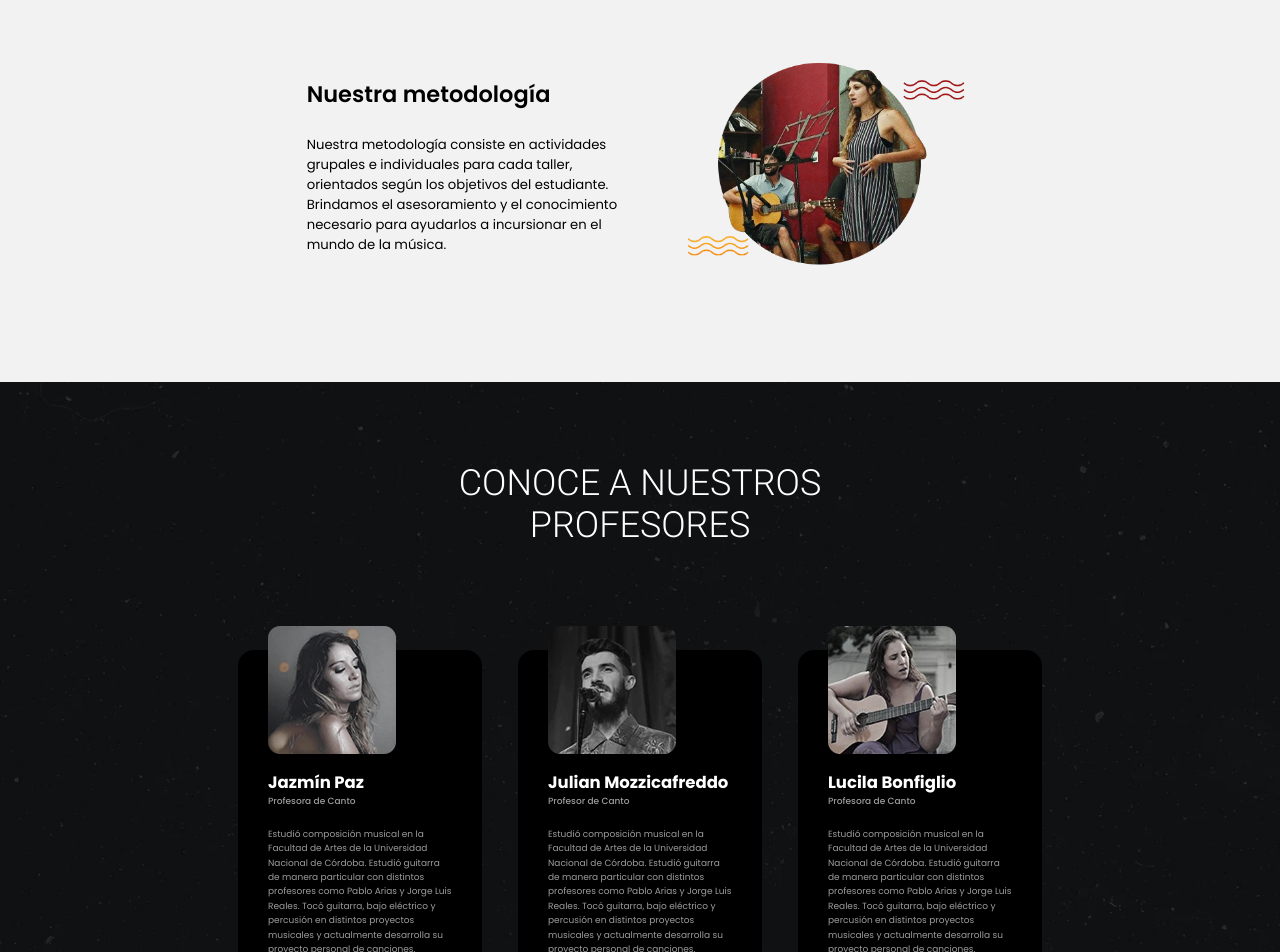
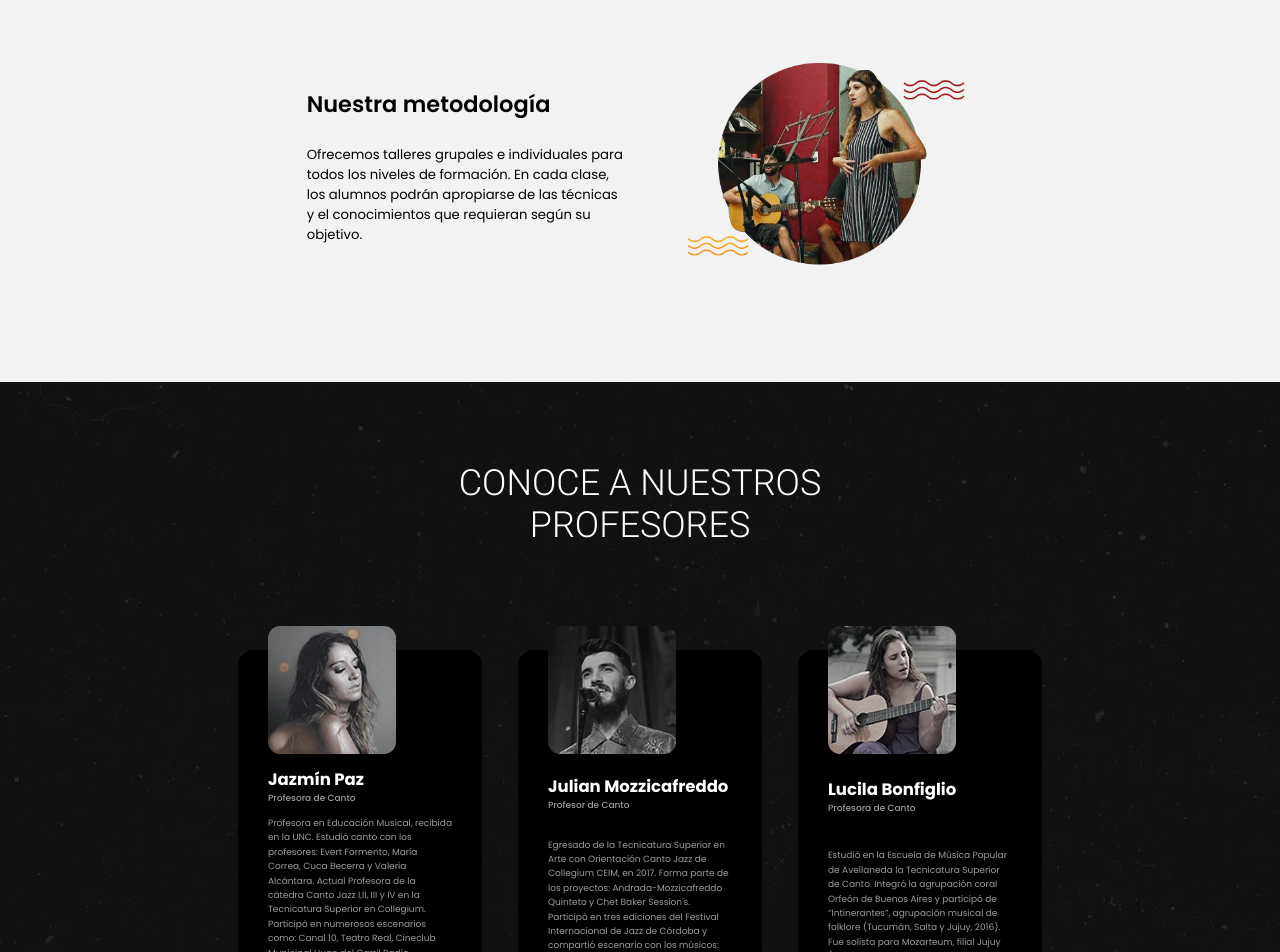
Before and after one commit to agusand/casa-canto, a Next.js app: page / in a window 1280 px wide. Shown: the part 1900-2852 px from the top of the page. Built offline with nearby package versions, Linux system fonts and the light colour scheme.

Commit message:
Final fixes

```diff
--- a/public/assets/data/featuresCards.js
+++ b/public/assets/data/featuresCards.js
@@ -7,7 +7,7 @@ const data = [
 	},
 	{
 		title: "Eventos junto a los alumnos",
-		text: "Organizamos eventos a lo largo del año como Conciertos, Picnics musicales, Festejo del día de la primavera, Audiciones en teatros, grabaciones, entre otros. Nuestros alumnos suben al escenario para poner en práctica todo lo aprendido en los talleres.",
+		text: "Organizamos eventos a lo largo del año como Conciertos, Picnics musicales, Festejo del día de la primavera, Audiciones en teatros, grabaciones, entre otros en donde nuestros alumnos suben al escenario para poner en práctica todo lo aprendido en los talleres.",
 		image: "assets/images/why/eventos-junto-a-los-alumnos.webp",
 		reverse: true,
 		height: 30,
@@ -20,7 +20,7 @@ const data = [
 	},
 	{
 		title: "Nuestra metodología",
-		text: "Nuestra metodología consiste en actividades grupales e individuales  para cada taller,  orientados según los objetivos del estudiante. Brindamos el asesoramiento y el conocimiento necesario para ayudarlos a incursionar en el mundo de la música.",
+		text: "Ofrecemos talleres grupales e individuales para todos los niveles de formación. En cada clase, los alumnos podrán apropiarse de las técnicas y el conocimientos que requieran según su objetivo.",
 		image: "assets/images/why/nuestra-metodologia.webp",
 		reverse: true,
 		height: 30,
--- a/public/assets/data/teachersCards.js
+++ b/public/assets/data/teachersCards.js
@@ -2,55 +2,55 @@ const data = [
 	{
 		title: "Jazmín Paz",
 		subtitle: "Profesora de Canto",
-		text: "Estudió composición musical en la Facultad de Artes de la Universidad Nacional de Córdoba. Estudió guitarra de manera particular con distintos profesores como Pablo Arias y Jorge Luis Reales. Tocó guitarra, bajo eléctrico y percusión en distintos proyectos musicales y actualmente desarrolla su proyecto personal de canciones.",
+		text: "Profesora en Educación Musical, recibida en la UNC. Estudió canto con los profesores: Evert Formento, María Correa, Cuca Becerra y Valeria Alcántara. Actual Profesora de la cátedra Canto Jazz I,II, III y IV en la Tecnicatura Superior en Collegium. Participó en numerosos escenarios como: Canal 10, Teatro Real, Cineclub Municipal Hugo del Carril Radio Nacional, en Monteal, Canadá entre otros.",
 		image: "assets/images/teachers/jazmin-paz.webp",
 	},
 	{
 		title: "Julian Mozzicafreddo",
 		subtitle: "Profesor de Canto",
-		text: "Estudió composición musical en la Facultad de Artes de la Universidad Nacional de Córdoba. Estudió guitarra de manera particular con distintos profesores como Pablo Arias y Jorge Luis Reales. Tocó guitarra, bajo eléctrico y percusión en distintos proyectos musicales y actualmente desarrolla su proyecto personal de canciones.",
+		text: "Egresado de la Tecnicatura Superior en Arte con Orientación Canto Jazz de Collegium CEIM, en 2017. Forma parte de los proyectos: Andrada-Mozzicafreddo Quinteto y Chet Baker Session's. Participó en tres ediciones del Festival Internacional de Jazz de Córdoba y compartió escenario con los músicos: Ignacio Amil, Eduardo Elia, Cristian Andrada, entre otros.",
 		image: "assets/images/teachers/julian-mozzicafreddo.webp",
 	},
 	{
 		title: "Lucila Bonfiglio",
 		subtitle: "Profesora de Canto",
-		text: "Estudió composición musical en la Facultad de Artes de la Universidad Nacional de Córdoba. Estudió guitarra de manera particular con distintos profesores como Pablo Arias y Jorge Luis Reales. Tocó guitarra, bajo eléctrico y percusión en distintos proyectos musicales y actualmente desarrolla su proyecto personal de canciones.",
+		text: "Estudió en la Escuela de Música Popular de Avellaneda la Tecnicatura Superior de Canto. Integró la agrupación coral Orfeón de Buenos Aires y participó de “Intinerantes”, agrupación musical de folklore (Tucumán, Salta y Jujuy, 2016). Fue solista para Mozarteum, filial Jujuy (basílica San Francisco, San Salvador de Jujuy, 2017).",
 		image: "assets/images/teachers/lucila-bonfiglio.webp",
 	},
 	{
 		title: "Tomás da Cunha",
 		subtitle: "Profesor de Canto",
-		text: "Estudió composición musical en la Facultad de Artes de la Universidad Nacional de Córdoba. Estudió guitarra de manera particular con distintos profesores como Pablo Arias y Jorge Luis Reales. Tocó guitarra, bajo eléctrico y percusión en distintos proyectos musicales y actualmente desarrolla su proyecto personal de canciones.",
+		text: "Estudió composición musical en la Facultad de Artes de la Universidad Nacional de Córdoba. Estudió guitarra de manera particular con distintos profesores como Pablo Arias y Jorge Luis Reales. Tocó guitarra, bajo eléctrico y percusión en distintas bandas. Actualmente, desarrolla un proyecto musical personal.",
 		image: "assets/images/teachers/tomas-da-cunha.webp",
 	},
 	{
 		title: "Valeria Alcantara",
 		subtitle: "Profesor de Canto",
-		text: "Estudió composición musical en la Facultad de Artes de la Universidad Nacional de Córdoba. Estudió guitarra de manera particular con distintos profesores como Pablo Arias y Jorge Luis Reales. Tocó guitarra, bajo eléctrico y percusión en distintos proyectos musicales y actualmente desarrolla su proyecto personal de canciones.",
+		text: "Recibida de las carreras de Vocalista Superior en la Colmena y Técnica en Canto en el Conservatorio Félix T. Garzón. Formó parte del Coro del Seminario y Coro Polifónico del Teatro del Libertador San Martín. Cantó como solista los roles de Despina en “Così fan tutte” y 2da genio en “La Flauta Mágica” de Mozart, entre otros roles de ópera y sinfónicos corales.",
 		image: "assets/images/teachers/valeria-alcantara.webp",
 	},
 	{
 		title: "Fernanda Almada Bettini",
 		subtitle: "Profesor de Canto",
-		text: "Estudió composición musical en la Facultad de Artes de la Universidad Nacional de Córdoba. Estudió guitarra de manera particular con distintos profesores como Pablo Arias y Jorge Luis Reales. Tocó guitarra, bajo eléctrico y percusión en distintos proyectos musicales y actualmente desarrolla su proyecto personal de canciones.",
+		text: "Es Lic. en composición musical y Directora de Coros. También, Profesora de Música y Canto. Posee una basta experiencia en educación infantil. En sus clases, niñas y niños de todas las edades pueden conocer y vivir la música como una de las expresiones artísticas, donde pueden dejar fluir sus sentimientos y desarrollar de manera integral las diferentes inteligencias múltiples.",
 		image: "assets/images/teachers/fernanda-almada-bettini.webp",
 	},
 	{
 		title: "Ernesto Aime",
 		subtitle: "Profesor de Canto",
-		text: "Estudió composición musical en la Facultad de Artes de la Universidad Nacional de Córdoba. Estudió guitarra de manera particular con distintos profesores como Pablo Arias y Jorge Luis Reales. Tocó guitarra, bajo eléctrico y percusión en distintos proyectos musicales y actualmente desarrolla su proyecto personal de canciones.",
+		text: "Nacido en Montevideo, Uruguay, cursó estudios con los reconocidos bateristas: Jorge Trasante y Martín Ibarburu. Integró la banda Sirilo, grabando tres discos y un EP. En 2017, se muda a Córdoba  donde ejerce como docente de batería y percusión. Integra murgas y participa en formaciones de distintos estilos tocando en múltiples eventos y escenarios.",
 		image: "assets/images/teachers/ernesto-aime.webp",
 	},
 	{
 		title: "Cristian Brizuela",
 		subtitle: "Profesor de Canto",
-		text: "Estudió composición musical en la Facultad de Artes de la Universidad Nacional de Córdoba. Estudió guitarra de manera particular con distintos profesores como Pablo Arias y Jorge Luis Reales. Tocó guitarra, bajo eléctrico y percusión en distintos proyectos musicales y actualmente desarrolla su proyecto personal de canciones.",
+		text: "Se recibió, en el año 2017, del Nivel Superior de Collegium con el título de Técnico Instrumentista especialidad Guitarra Jazz. Fue escolta de su promoción. Durante dos años, cursó en el Conservatorio Provincial Félix T. Garzón y con profesionales particulares de renombre. Desde el año 2014 y hasta la fecha es un músico activo de la escena cordobesa tocando en distintas agrupaciones de Jazz.",
 		image: "assets/images/teachers/cristian-brizuela.webp",
 	},
 	{
 		title: "Lucas Baigorria",
 		subtitle: "Profesor de Canto",
-		text: "Estudió composición musical en la Facultad de Artes de la Universidad Nacional de Córdoba. Estudió guitarra de manera particular con distintos profesores como Pablo Arias y Jorge Luis Reales. Tocó guitarra, bajo eléctrico y percusión en distintos proyectos musicales y actualmente desarrolla su proyecto personal de canciones.",
+		text: "Estudió Composición Musical en la UNC y actualmente se encuentra finalizando la carrera de Educación Musical en la Facultad de Artes de la UNC. También, ha estudiado piano con diversos profesores de renombre. Participó en distintos proyectos con sus composiciones y arreglos llegando a grabar el disco O Voo con Vitor Soltau y 3 videoclips con ChoriRoots.",
 		image: "assets/images/teachers/lucas-baigorria.webp",
 	},
 ];
```
Also changed, not shown: public/assets/data/aboutUs.js (+3 -5 lines).
